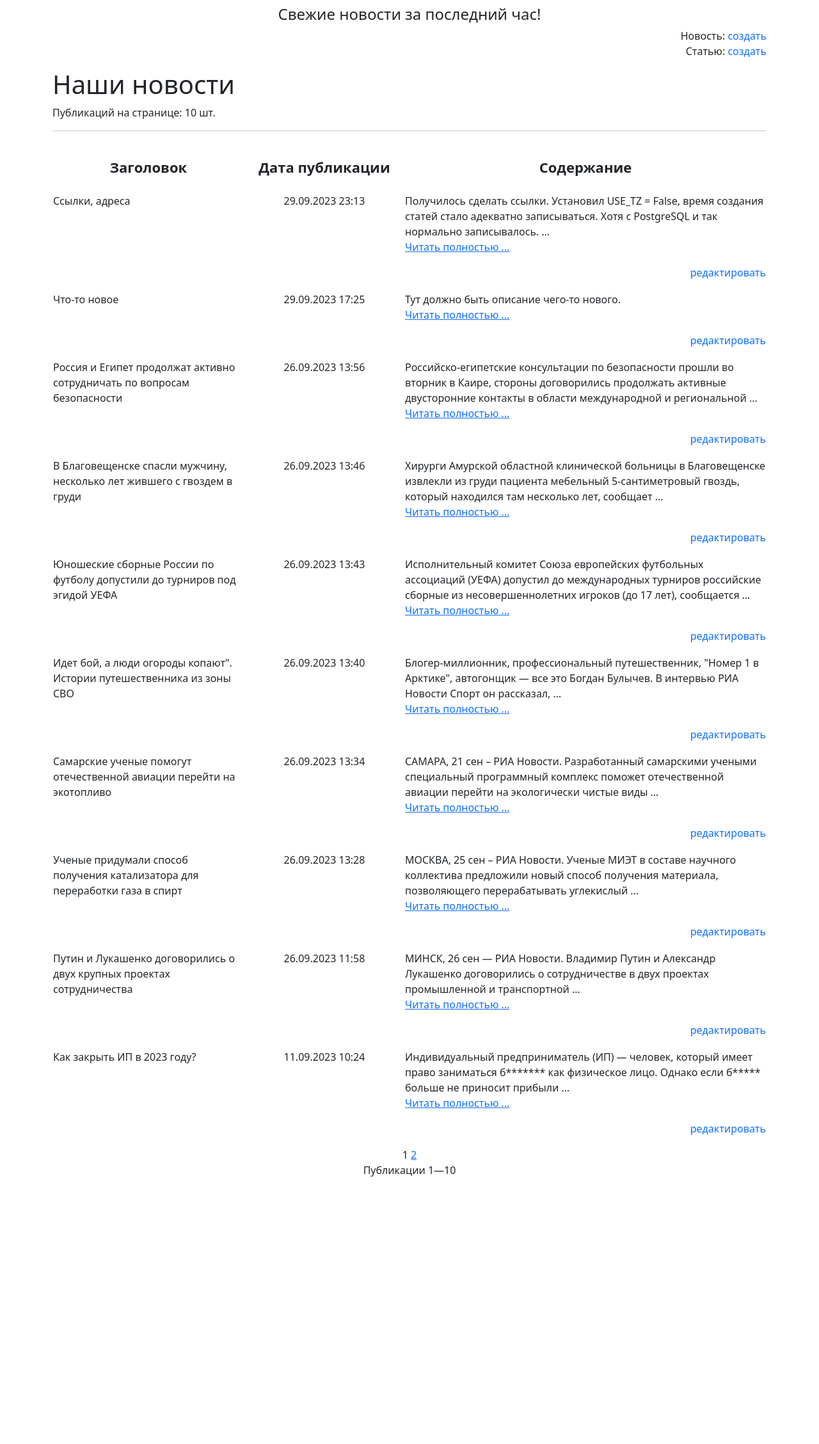
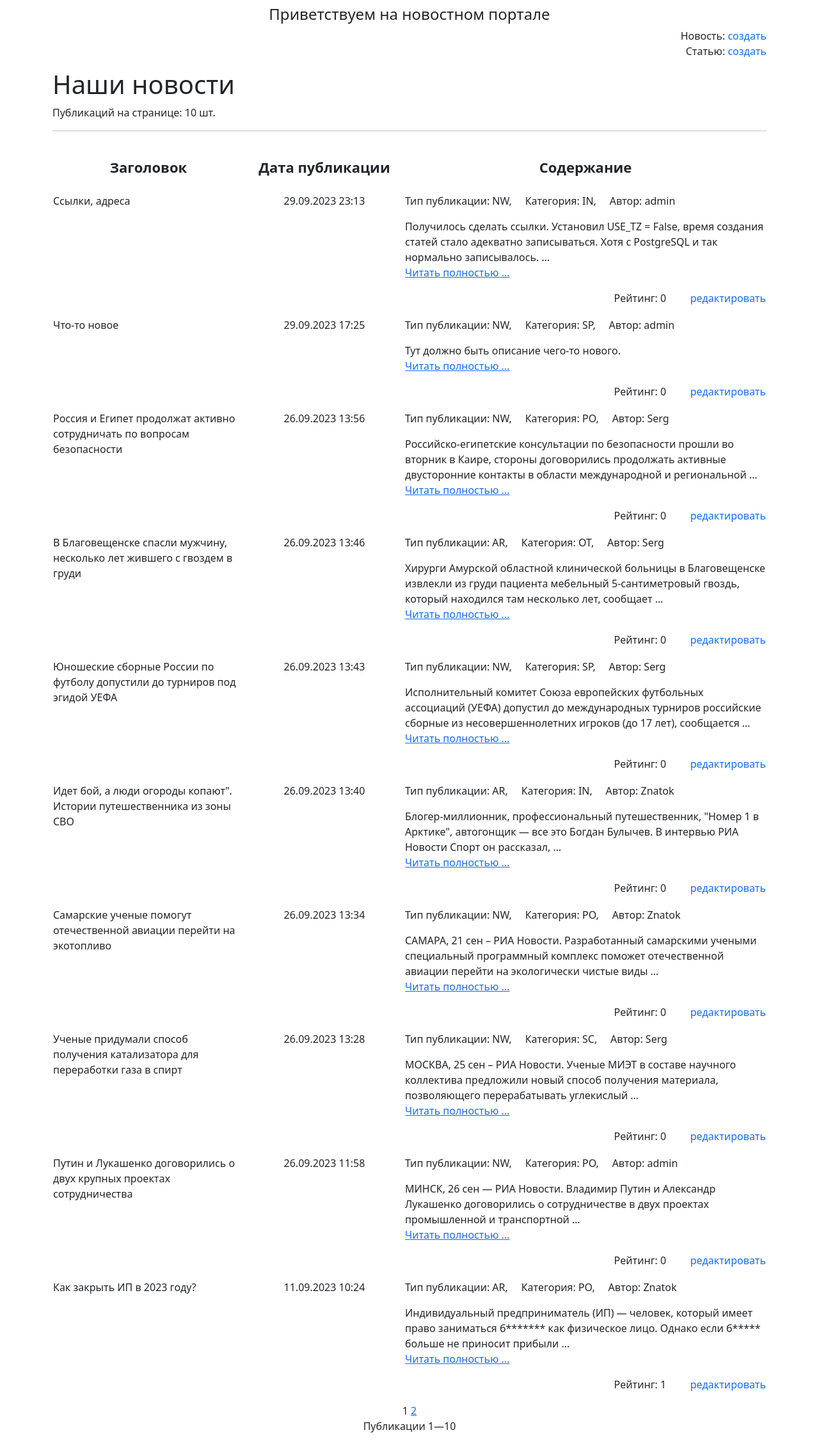
Before and after one commit to SergeyK1983/RepNewsPortal, a Django app: page /news/ in a window 1280 px wide. Shown: the part 90-2347 px from the top of the page at 64% size. Before the commit the page ends 1929 px from the top, so only its background shows below. Run offline with Django 4.2, Linux system fonts and the light colour scheme; data comes from the database, SQL or seed files in the repository; some libraries are stand-ins or nearby versions.

Commit message:
commit_work12

```diff
--- a/NewsPaper/templates/news/news.html
+++ b/NewsPaper/templates/news/news.html
@@ -12,9 +12,11 @@
 
 <!-- В контенте на странице мы выводим все новости -->
 {% block content %}
-    <style> li { list-style-type: none } </style>  <!-- Убираем маркеры в списке -->
+    <style>
+        li { list-style-type: none }
+    </style>  <!-- Убираем маркеры в списке -->
     <h3> {{ time_now|date:'d F Y' }}</h3>
-    <h4> {{ next_sale|default_if_none:"Свежие новости за последний час!" }} </h4>
+    <h4> {{ next_sale|default_if_none:"Приветствуем на новостном портале" }} </h4>
     <div align="right">
         <ul>
             <li> Новость:<a href="{% url 'news_create' %}" style="text-decoration: none"> создать </a> </li>
@@ -41,13 +43,29 @@
                 <tr>
                     <td align="left" valign="top" height="80"> {{post.title|censor}} </td>
                     <td align="center" valign="top"> {{post.date_create|date:'d.m.Y H:i'}} </td>  <!-- привести к нужному часовому поясу -->
-                    <td align="left" valign="top"> {{post.article|truncatewords:20|censor}}<br>
-                        <p><a href="{{post.id}}" > Читать полностью ... </a></p> <!-- Если добавить target="_blank", то будет открываться в новом окне -->
-                        {% if post.type_article == 'NW' %}
-                            <p align="right"><a href="{% url 'news_update' post.id %}" style="text-decoration: none" > редактировать </a></p>
-                        {% elif post.type_article == 'AR' %}
-                            <p align="right"><a href="{% url 'articles_update' post.id %}" style="text-decoration: none" > редактировать </a></p>
-                        {% endif %}
+                    <td align="left" valign="top">
+                        <div>
+                            <p>
+                                Тип публикации: {{post.type_article}}, &nbsp; &nbsp;
+                                Категория:
+                                {% for i in post.category.all %}
+                                {{ i }},
+                                {% endfor %} &nbsp; &nbsp;
+                                Автор: {{post.user}}
+                            </p>
+                        </div>
+                        <div>
+                            {{post.article|truncatewords:20|censor}}<br>
+                            <p><a href="{{post.id}}" > Читать полностью ... </a></p> <!-- Если добавить target="_blank", то будет открываться в новом окне -->
+                            <p align="right">
+                                <span>Рейтинг: {{post.rating}} &nbsp; &nbsp; &nbsp; &nbsp;</span>
+                                {% if post.type_article == 'NW'%}
+                                <span><a href="{% url 'news_update' post.id %}" style="text-decoration: none" > редактировать </a></span>
+                                {% elif post.type_article == 'AR' %}
+                                <span><a href="{% url 'articles_update' post.id %}" style="text-decoration: none" > редактировать </a></span>
+                                {% endif %}
+                            </p>
+                        </div>
                     </td>
                 </tr>
             {% endfor %}
```
